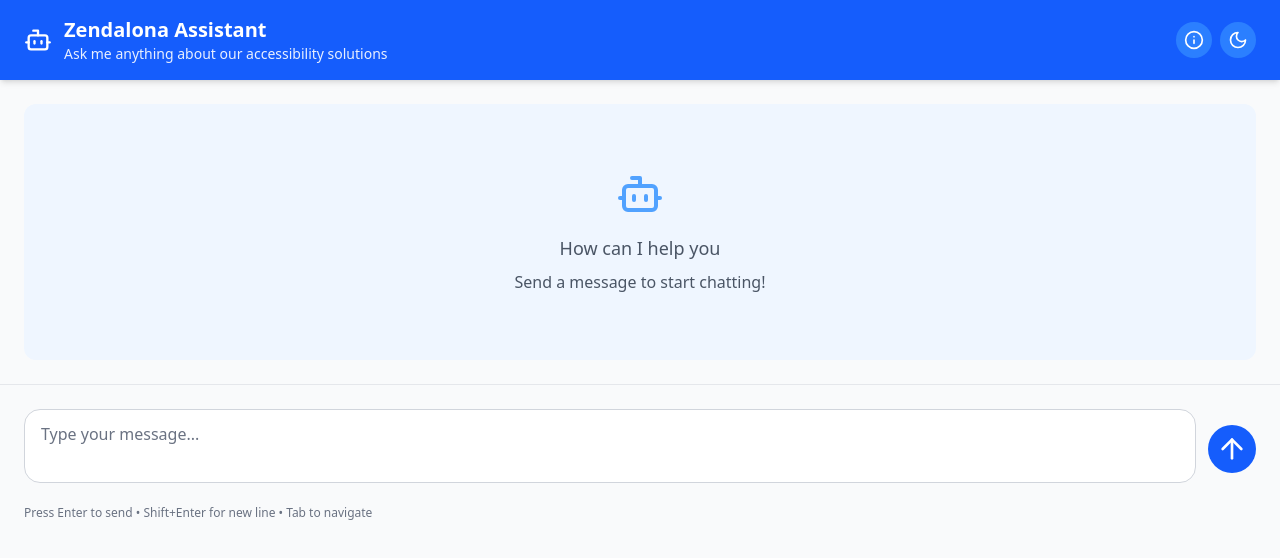
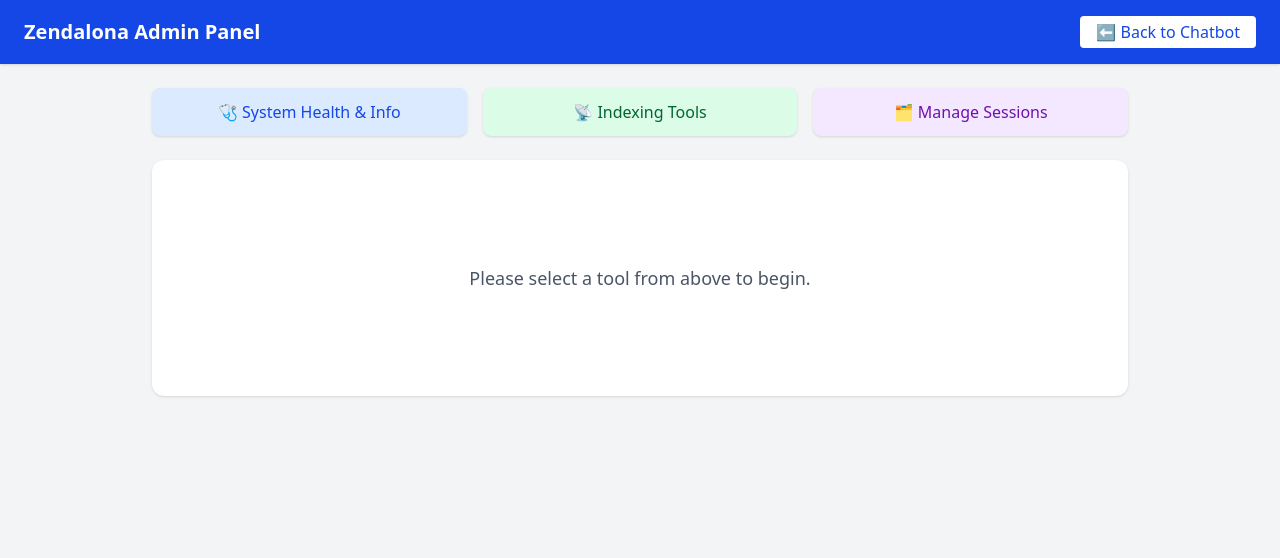
Before and after one commit to nevernever69/Zendalona-UI, a React (Vite) app: page /admin in a window 1280 px wide. Shown: the top 558 px of the page. Built offline with nearby package versions, Linux system fonts and the light colour scheme; sample sign-in values are in the browser's storage.

Commit message:
Admin login UI and route setup

```diff
--- a/src/App.jsx
+++ b/src/App.jsx
@@ -1,11 +1,17 @@
-import React from 'react';
+import { BrowserRouter as Router, Routes, Route } from 'react-router-dom';
 import ChatbotUI from './ChatbotUI';
+import AdminPage from './pages/AdminPage';
+import AdminLogin from './pages/AdminLogin';
 
 function App() {
   return (
-    <div className="w-full h-screen">
-      <ChatbotUI />
-    </div>
+    <Router>
+      <Routes>
+        <Route path="/" element={<ChatbotUI />} />
+        <Route path="/admin-login" element={<AdminLogin />} />
+        <Route path="/admin" element={<AdminPage />} />
+      </Routes>
+    </Router>
   );
 }
 
--- /dev/null
+++ b/src/pages/AdminLogin.jsx
@@ -0,0 +1,77 @@
+import React, { useState } from 'react';
+import { useNavigate } from 'react-router-dom';
+
+function AdminLogin() {
+  const [username, setUsername] = useState('');
+  const [password, setPassword] = useState('');
+  const [errorMsg, setErrorMsg] = useState('');
+  const navigate = useNavigate();
+
+  const handleLogin = async (e) => {
+    e.preventDefault();
+    setErrorMsg('');
+
+    try {
+      const response = await fetch('https://chatapi.zendalona.com/admin/login', {
+        method: 'POST',
+        headers: { 'Content-Type': 'application/json' },
+        body: JSON.stringify({ username, password })
+      });
+
+      if (!response.ok) throw new Error('Login failed');
+
+      const data = await response.json();
+
+      // Store token or session ID if returned
+      localStorage.setItem('admin_token', data.token || 'true');
+
+      navigate('/admin');
+    } catch (err) {
+      setErrorMsg('❌ Invalid credentials or server error.');
+    }
+  };
+
+  return (
+    <div className="min-h-screen flex items-center justify-center bg-gray-100 px-4">
+      <form
+        onSubmit={handleLogin}
+        className="bg-white p-8 rounded shadow-lg w-full max-w-md"
+      >
+        <h2 className="text-2xl font-bold mb-6 text-center text-blue-700">
+          🔐 Admin Login
+        </h2>
+
+        {errorMsg && (
+          <p className="text-red-600 mb-4 text-sm text-center">{errorMsg}</p>
+        )}
+
+        <label className="block mb-2 font-medium">Username</label>
+        <input
+          type="text"
+          className="w-full p-2 border rounded mb-4"
+          value={username}
+          onChange={(e) => setUsername(e.target.value)}
+          required
+        />
+
+        <label className="block mb-2 font-medium">Password</label>
+        <input
+          type="password"
+          className="w-full p-2 border rounded mb-6"
+          value={password}
+          onChange={(e) => setPassword(e.target.value)}
+          required
+        />
+
+        <button
+          type="submit"
+          className="w-full bg-blue-600 text-white py-2 rounded hover:bg-blue-700"
+        >
+          Log In
+        </button>
+      </form>
+    </div>
+  );
+}
+
+export default AdminLogin;
--- /dev/null
+++ b/src/pages/AdminPage.jsx
@@ -0,0 +1,92 @@
+import React, { useState, useEffect } from 'react';
+import { Link, useNavigate } from 'react-router-dom';
+import SystemStatus from '../components/Admin/SystemStatus';
+import IndexManager from '../components/Admin/IndexManager';
+import SessionManager from '../components/Admin/SessionManager';
+
+function AdminPage() {
+  const [selectedTool, setSelectedTool] = useState(null);
+  const navigate = useNavigate();
+
+  // 🔐 Protect this page by checking for token
+  useEffect(() => {
+    const token = localStorage.getItem('admin_token');
+    if (!token) {
+      navigate('/admin-login');
+    }
+  }, [navigate]);
+
+  const renderSelectedTool = () => {
+    switch (selectedTool) {
+      case 'status':
+        return <SystemStatus />;
+      case 'index':
+        return <IndexManager />;
+      case 'sessions':
+        return <SessionManager />;
+      default:
+        return (
+          <div className="text-gray-600 text-center py-20 text-lg">
+             Please select a tool from above to begin.
+          </div>
+        );
+    }
+  };
+
+  return (
+    <div className="min-h-screen bg-gray-100">
+      {/* 🔷 Blue Top Navbar */}
+      <nav className="bg-blue-700 text-white px-6 py-4 flex justify-between items-center shadow">
+        <h1 className="text-xl font-bold">Zendalona Admin Panel</h1>
+        <Link to="/">
+          <button className="bg-white text-blue-700 px-4 py-1 rounded hover:bg-blue-100 transition">
+            ⬅ Back to Chatbot
+          </button>
+        </Link>
+      </nav>
+
+      {/* 🔘 Tool Buttons */}
+      <div className="max-w-5xl mx-auto px-6 mt-6">
+        <div className="grid grid-cols-1 sm:grid-cols-3 gap-4 mb-6">
+          <button
+            onClick={() => setSelectedTool('status')}
+            className={`rounded-lg px-4 py-3 font-medium shadow transition ${
+              selectedTool === 'status'
+                ? 'bg-blue-700 text-white'
+                : 'bg-blue-100 text-blue-700 hover:bg-blue-200'
+            }`}
+          >
+            🩺 System Health & Info
+          </button>
+
+          <button
+            onClick={() => setSelectedTool('index')}
+            className={`rounded-lg px-4 py-3 font-medium shadow transition ${
+              selectedTool === 'index'
+                ? 'bg-green-700 text-white'
+                : 'bg-green-100 text-green-800 hover:bg-green-200'
+            }`}
+          >
+            📡 Indexing Tools
+          </button>
+
+          <button
+            onClick={() => setSelectedTool('sessions')}
+            className={`rounded-lg px-4 py-3 font-medium shadow transition ${
+              selectedTool === 'sessions'
+                ? 'bg-purple-700 text-white'
+                : 'bg-purple-100 text-purple-800 hover:bg-purple-200'
+            }`}
+          >
+            🗂 Manage Sessions
+          </button>
+        </div>
+
+        {/* Tool Content */}
+        <div className="bg-white rounded-xl shadow p-6">{renderSelectedTool()}</div>
+      </div>
+    </div>
+  );
+}
+
+export default AdminPage;
```
